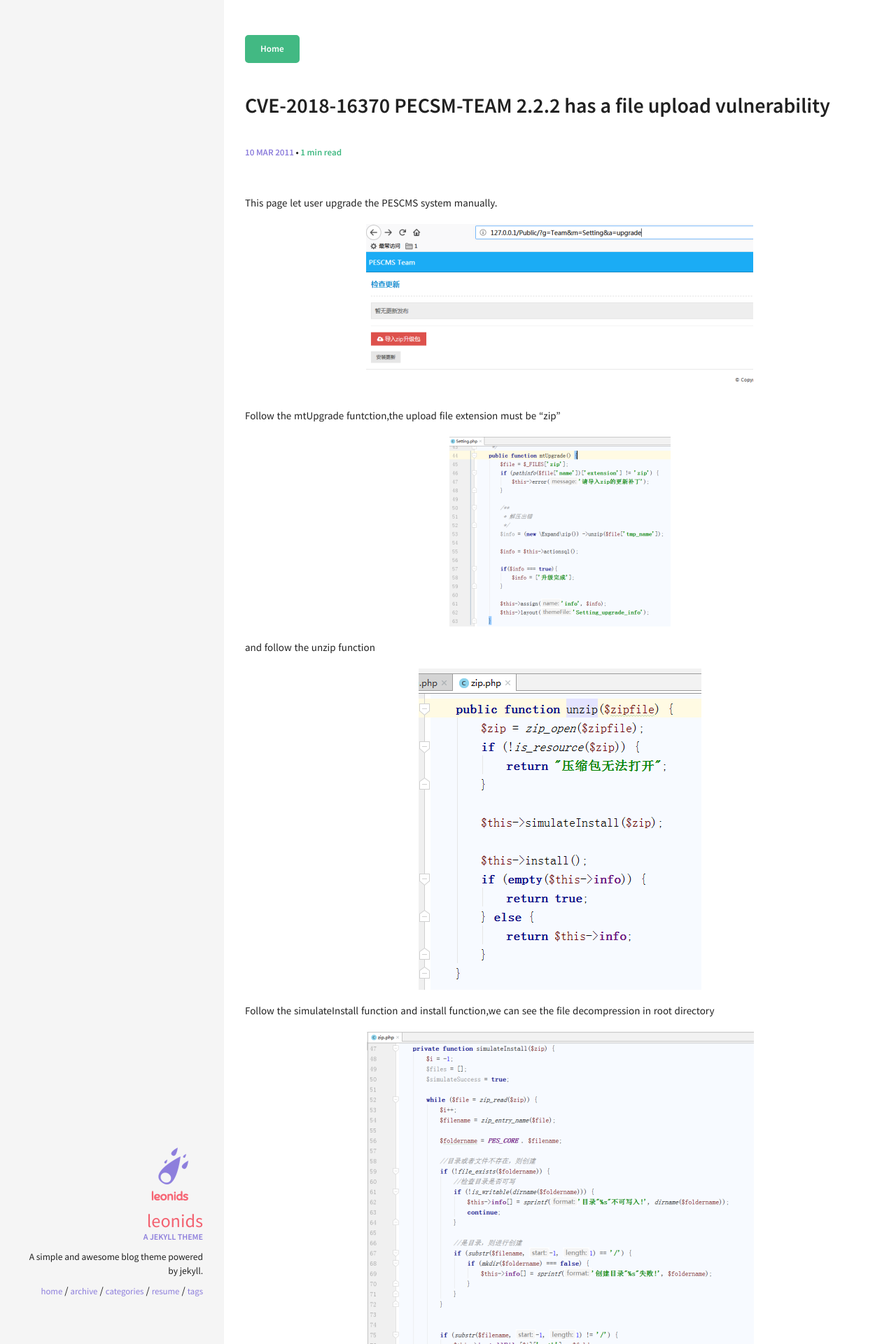
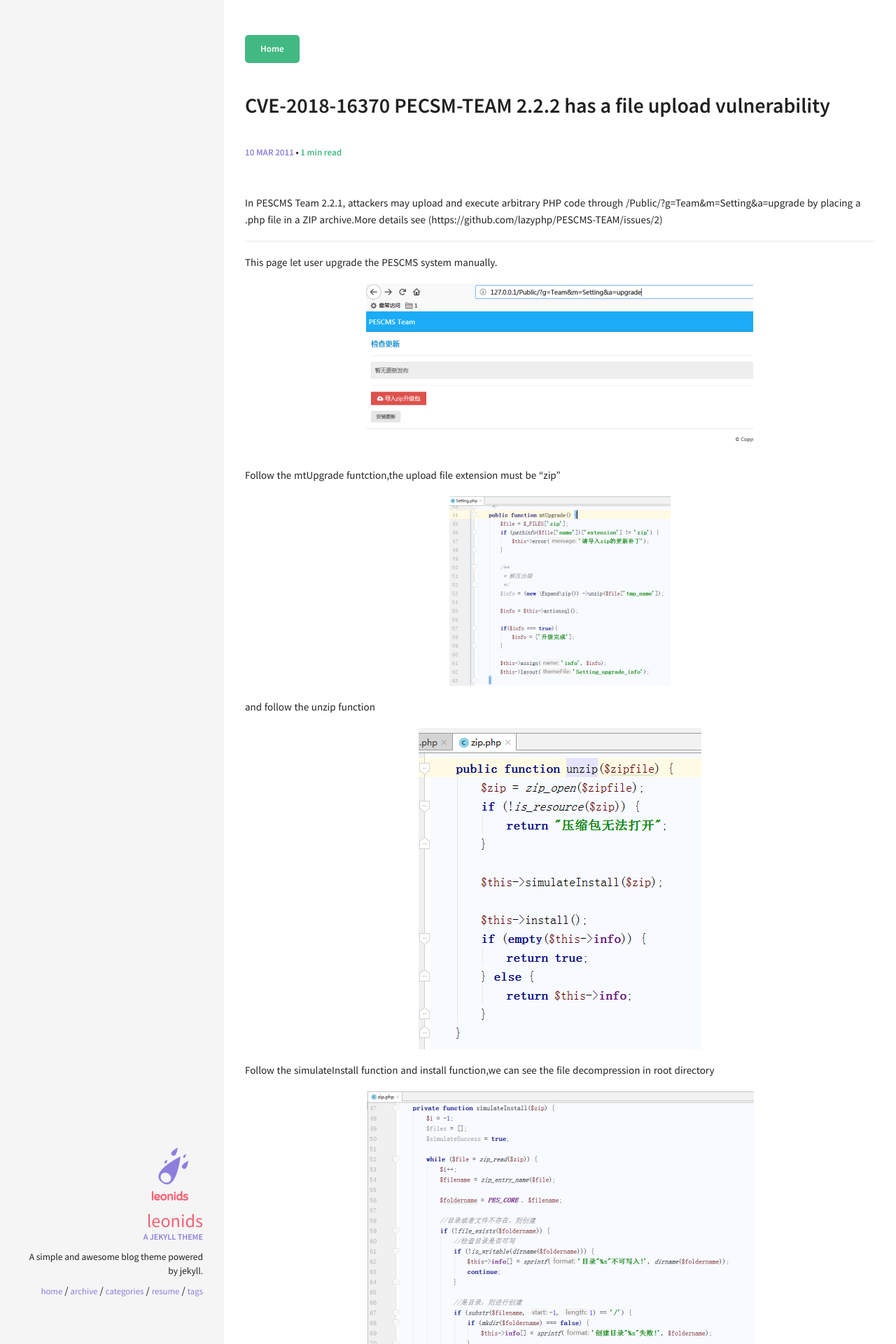
Before and after one commit to snappyJack/snappyjack.github.io, a Jekyll site: the page built from _posts/2011-03-10-sample-post.md, in a window 1280 px wide. Shown: the top 1920 px of the page at 70% size. Built offline with Jekyll 4.4.1, drawn with Linux system fonts in a browser that asks for light colours.

Commit message:
Update 2011-03-10-sample-post.md

```diff
--- a/_posts/2011-03-10-sample-post.md
+++ b/_posts/2011-03-10-sample-post.md
@@ -4,6 +4,9 @@
 excerpt: "Just about everything you'll need to style in the theme: headings, paragraphs, blockquotes, tables, code blocks, and more."
 categories: [hello world]
 comments: true
+---
+In PESCMS Team 2.2.1, attackers may upload and execute arbitrary PHP code through /Public/?g=Team&m=Setting&a=upgrade by placing a .php file in a ZIP archive.More details see (https://github.com/lazyphp/PESCMS-TEAM/issues/2)
+
 ---
 
 This page let user upgrade the PESCMS system manually.
```
